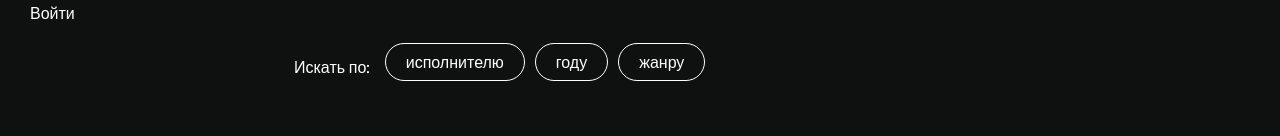
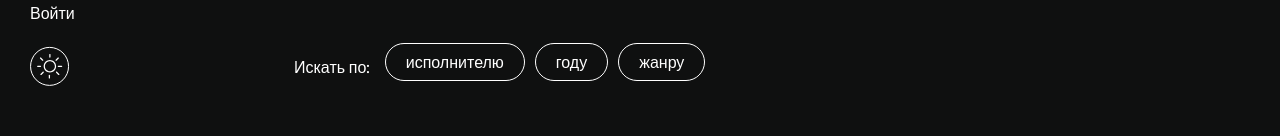
Before and after one commit to Boolick/SkyProMusicPlayer, a React (Vite) app: page / in a window 1280 px wide. Both pictures are taken after a click on the button 55 px from the left and 165 px from the top of the page. Shown: the part 215-351 px from the top of the page. Built offline with nearby package versions, Linux system fonts and the light colour scheme; no server answers.

Commit message:
added ThemeContext, ChooseTheme and created themeButton.

```diff
--- /dev/null
+++ b/src/Context/ThemeContext.tsx
@@ -0,0 +1,35 @@
+import React from "react";
+import { ReactNode, createContext, useContext, useState } from "react";
+
+type Theme = "light" | "dark";
+interface ThemeProviderProps {
+  children: React.ReactNode;
+}
+
+interface ThemeContextValue {
+  theme: Theme;
+  toggleTheme: () => void;
+}
+
+const ThemeContext = React.createContext<ThemeContextValue>({
+  theme: "light",
+  toggleTheme: () => {},
+});
+
+export const ThemeProvider: React.FC<ThemeProviderProps> = ({ children }) => {
+  const [theme, setTheme] = useState<Theme>("dark");
+
+  const toggleTheme = () => {
+    setTheme(theme === "light" ? "dark" : "light");
+  };
+
+  return (
+    <ThemeContext.Provider value={{ theme, toggleTheme }}>
+      {children}
+    </ThemeContext.Provider>
+  );
+};
+
+export default ThemeProvider;
+
+export const useTheme = () => useContext(ThemeContext);
--- a/src/Store/Reducers/filterSlice.ts
+++ b/src/Store/Reducers/filterSlice.ts
@@ -21,7 +21,6 @@ export const filterSlice = createSlice({
   name: "filters",
   initialState,
   reducers: {
-
     setCategoryId: (state, action) => {
       state.categoryId = action.payload;
     },
--- a/src/components/BurgerMenu/Burger.tsx
+++ b/src/components/BurgerMenu/Burger.tsx
@@ -3,6 +3,7 @@ import cn from "classnames";
 
 import styles from "./BurgerMenu.module.css";
 import NavBar from "../NavBar";
+import ThemeToggleButton from "../ChooseTheme/ChooseTheme";
 
 function Burger() {
   const [isOpened, setIsOpened] = useState<boolean>(false);
@@ -17,6 +18,7 @@ function Burger() {
         <span className={styles.burger__line}></span>
         <span className={styles.burger__line}></span>
       </button>
+
       <div
         onClick={() => setIsOpened(false)}
         className={cn(styles.cover, { [styles.coverShow]: isOpened })}
--- /dev/null
+++ b/src/components/ChooseTheme/ChooseTheme.module.css
@@ -0,0 +1,7 @@
+.theme_button {
+
+    width: 39px;
+    height: 40px;
+    cursor: pointer;
+    border: none;
+}
--- /dev/null
+++ b/src/components/ChooseTheme/ChooseTheme.tsx
@@ -0,0 +1,26 @@
+import * as React from "react";
+
+import styles from "./ChooseTheme.module.css";
+import { useTheme } from "../../Context/ThemeContext";
+
+const ThemeToggleButton: React.FC = () => {
+  const { theme, toggleTheme } = useTheme();
+
+  return (
+    <svg className={styles.theme_button} onClick={toggleTheme}>
+      {theme === "light" ? (
+        <use
+          className={styles.them_icon}
+          xlinkHref="img/icon/sprite.svg#dark_theme"
+        ></use>
+      ) : (
+        <use
+          className={styles.them_icon}
+          xlinkHref="img/icon/sprite.svg#light_theme"
+        ></use>
+      )}
+    </svg>
+  );
+};
+
+export default ThemeToggleButton;
--- a/src/components/NavBar.tsx
+++ b/src/components/NavBar.tsx
@@ -1,5 +1,6 @@
 import { NavLink } from "react-router-dom";
 import cn from "classnames";
+import ThemeToggleButton from "./ChooseTheme/ChooseTheme";
 
 function NavBar() {
   const activeClassName = "link_active";
@@ -42,6 +43,8 @@ function NavBar() {
           Войти
         </NavLink>
       </li>
+
+      <ThemeToggleButton />
     </ul>
   );
 }
--- a/src/main.tsx
+++ b/src/main.tsx
@@ -2,13 +2,16 @@ import ReactDOM from "react-dom/client";
 import { BrowserRouter } from "react-router-dom";
 import { Provider } from "react-redux";
 
+import ThemeContext from "./Context/ThemeContext";
 import App from "./App";
 import { store } from "./Store/store";
 
 ReactDOM.createRoot(document.getElementById("root") as HTMLElement).render(
   <BrowserRouter>
     <Provider store={store}>
-      <App />
+      <ThemeContext>
+        <App />
+      </ThemeContext>
     </Provider>
   </BrowserRouter>
 );
--- a/src/screens/Main.tsx
+++ b/src/screens/Main.tsx
@@ -6,6 +6,7 @@ import Sidebar from "../components/Sidebar";
 import Bar from "../components/Bar";
 import { Track } from "../components/Request/Request";
 import "react-loading-skeleton/dist/skeleton.css";
+import ThemeToggleButton from "../components/ChooseTheme/ChooseTheme";
 
 interface MainProps {
   tracks: Track[];
@@ -22,6 +23,7 @@ const Main: React.FC<MainProps> = ({ tracks }) => {
 
   return (
     <div className="main">
+
       <Burger />
       <Centerblock tracks={tracks} />
       <Sidebar />
```
Also changed, not shown: public/img/icon/sprite.svg, public/img/icon/theme.svg (added).
